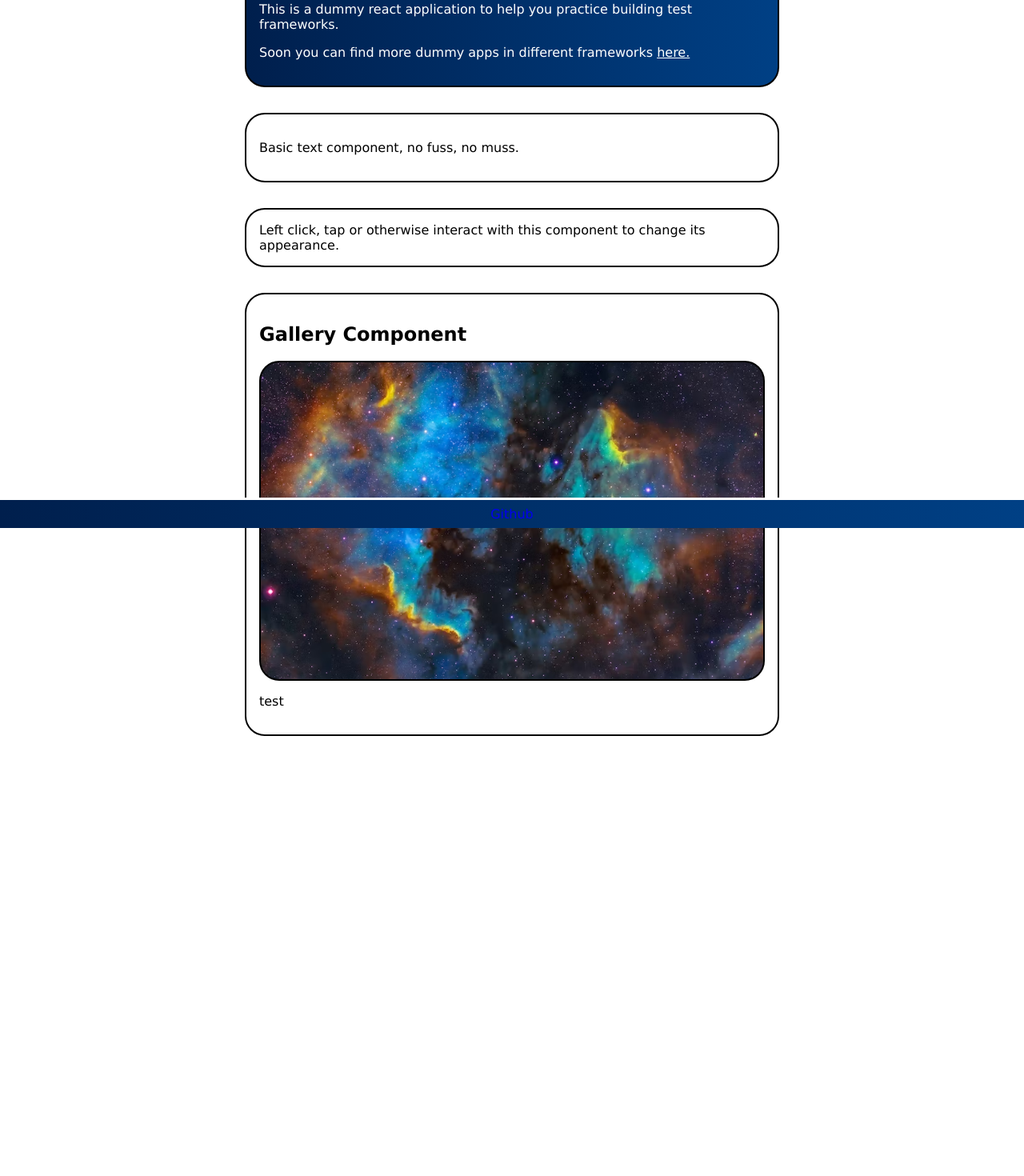
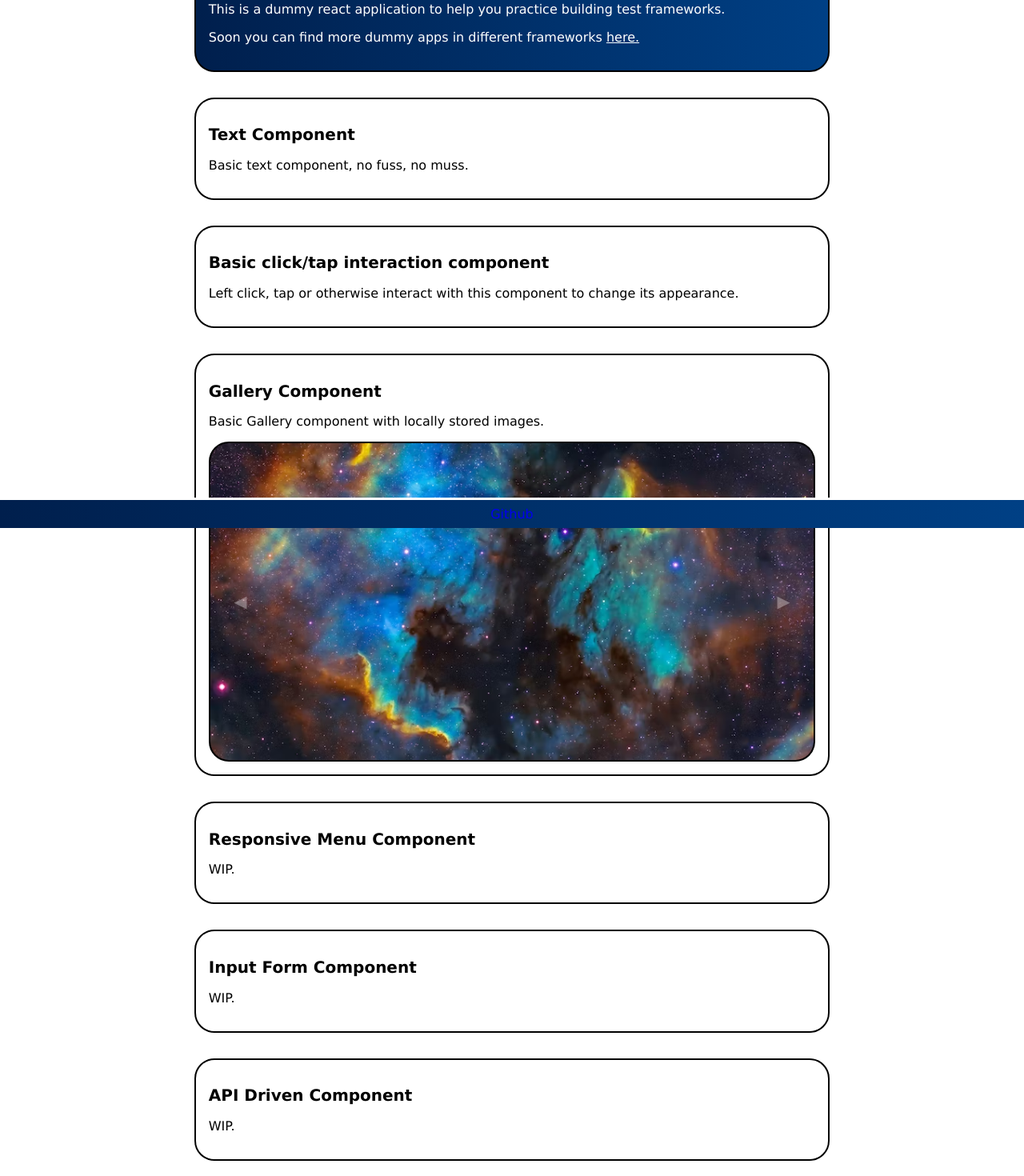
Before and after one commit to steveycee/practice-app-react, a React (Create React App) app: page / in a window 1280 px wide. Shown: the part 140-1610 px from the top of the page at 80% size. Before the commit the page ends 1108 px from the top, so only its background shows below. Built offline with nearby package versions, Linux system fonts and the light colour scheme.

Commit message:
chore: added wip components
Added a bunch so I don't forget..

```diff
--- a/src/App.js
+++ b/src/App.js
@@ -3,6 +3,10 @@ import Header from "./components/header_component";
 import Text from "./components/text_component";
 import Toggle from "./components/toggle_component";
 import Gallery from "./components/gallery_component/gallery_component";
+import ResponsiveMenu from "./components/responsive_menu_component";
+import InputForm from "./components/input_form_component";
+import APIDriven from "./components/api_driven_component";
+
 import Footer from "./components/footer_component";
 
 function App() {
@@ -12,6 +16,9 @@ function App() {
       <Text />
       <Toggle />
       <Gallery />
+      <ResponsiveMenu />
+      <InputForm />
+      <APIDriven />
       <Footer />
     </>
   );
--- a/src/app.css
+++ b/src/app.css
@@ -4,12 +4,17 @@
   justify-content: center;
   align-items: center;
   font-family: "Verdana", Courier, monospace;
+  font-size: 16px;
   --primary-blue: rgb(1, 56, 144);
   --primary-blue-gradient: linear-gradient(
     90deg,
     rgba(0, 31, 77, 1) 0%,
     rgba(0, 64, 133, 1) 100%
   );
+}
+
+h2 {
+  font-size: 1.25rem;
 }
 
 .header {
@@ -85,8 +90,8 @@
 
 @media (min-width: 500px) {
   .tile {
-    min-width: 50%;
-    max-width: 50%;
+    min-width: 60%;
+    max-width: 60%;
   }
 }
 
--- /dev/null
+++ b/src/components/api_driven_component.js
@@ -0,0 +1,10 @@
+function APIDriven() {
+  return (
+    <div className="tile border">
+      <h2>API Driven Component</h2>
+      <p>WIP.</p>
+    </div>
+  );
+}
+
+export default APIDriven;
--- a/src/components/gallery_component/gallery_component.js
+++ b/src/components/gallery_component/gallery_component.js
@@ -28,6 +28,7 @@ function Gallery() {
   return (
     <div className="tile">
       <h2>Gallery Component</h2>
+      <p>Basic Gallery component with locally stored images.</p>
       <div className="slider">
         {sliderArr.map((item, index) => {
           return (
@@ -49,7 +50,13 @@ function Gallery() {
           ▶
         </button>
       </div>
-      <p>test</p>
+      {/* <div className="galleryLowerButtons">
+        <span> ⚪️ </span>
+        <span> ⚪️ </span>
+        <span> ⚪️ </span>
+        <span> ⚪️ </span>
+        <span> ⚪️ </span>
+      </div> */}
     </div>
   );
 }
--- a/src/components/gallery_component/slider.css
+++ b/src/components/gallery_component/slider.css
@@ -24,12 +24,13 @@
   font-size: 1.3rem;
   background: none;
   transition: 0.5s;
+  color: rgba(255, 255, 255, 0.328);
 }
 
 .navButton:hover {
   background-color: rgba(0, 0, 0, 0.369);
   cursor: pointer;
-  color: rgba(245, 245, 245, 0.369);
+  color: rgba(255, 255, 255, 0.815);
 }
 
 #goLeft {
@@ -56,5 +57,8 @@
 
 .slide > img {
   object-fit: cover;
-  /* border: 4px solid red; */
 }
+
+.galleryLowerButtons {
+  align-items: center;
+}
--- /dev/null
+++ b/src/components/input_form_component.js
@@ -0,0 +1,10 @@
+function InputForm() {
+  return (
+    <div className="tile border">
+      <h2>Input Form Component</h2>
+      <p>WIP.</p>
+    </div>
+  );
+}
+
+export default InputForm;
--- /dev/null
+++ b/src/components/responsive_menu_component.js
@@ -0,0 +1,10 @@
+function ResponsiveMenu() {
+  return (
+    <div className="tile border">
+      <h2>Responsive Menu Component</h2>
+      <p>WIP.</p>
+    </div>
+  );
+}
+
+export default ResponsiveMenu;
--- a/src/components/text_component.js
+++ b/src/components/text_component.js
@@ -1,6 +1,7 @@
 function Text() {
   return (
     <div className="tile border">
+      <h2>Text Component</h2>
       <p>Basic text component, no fuss, no muss.</p>
     </div>
   );
--- a/src/components/toggle_component.js
+++ b/src/components/toggle_component.js
@@ -17,11 +17,15 @@ function Toggle() {
           // backgroundColor: isActive ? "salmon" : "",
           background: isActive ? "var(--primary-blue-gradient)" : "",
           color: isActive ? "white" : "",
+          cursor: "pointer",
         }}
         onClick={handleClick}
       >
-        Left click, tap or otherwise interact with this component to change its
-        appearance.
+        <h2>Basic click/tap interaction component</h2>
+        <p>
+          Left click, tap or otherwise interact with this component to change
+          its appearance.
+        </p>
       </div>
     </>
   );
```
